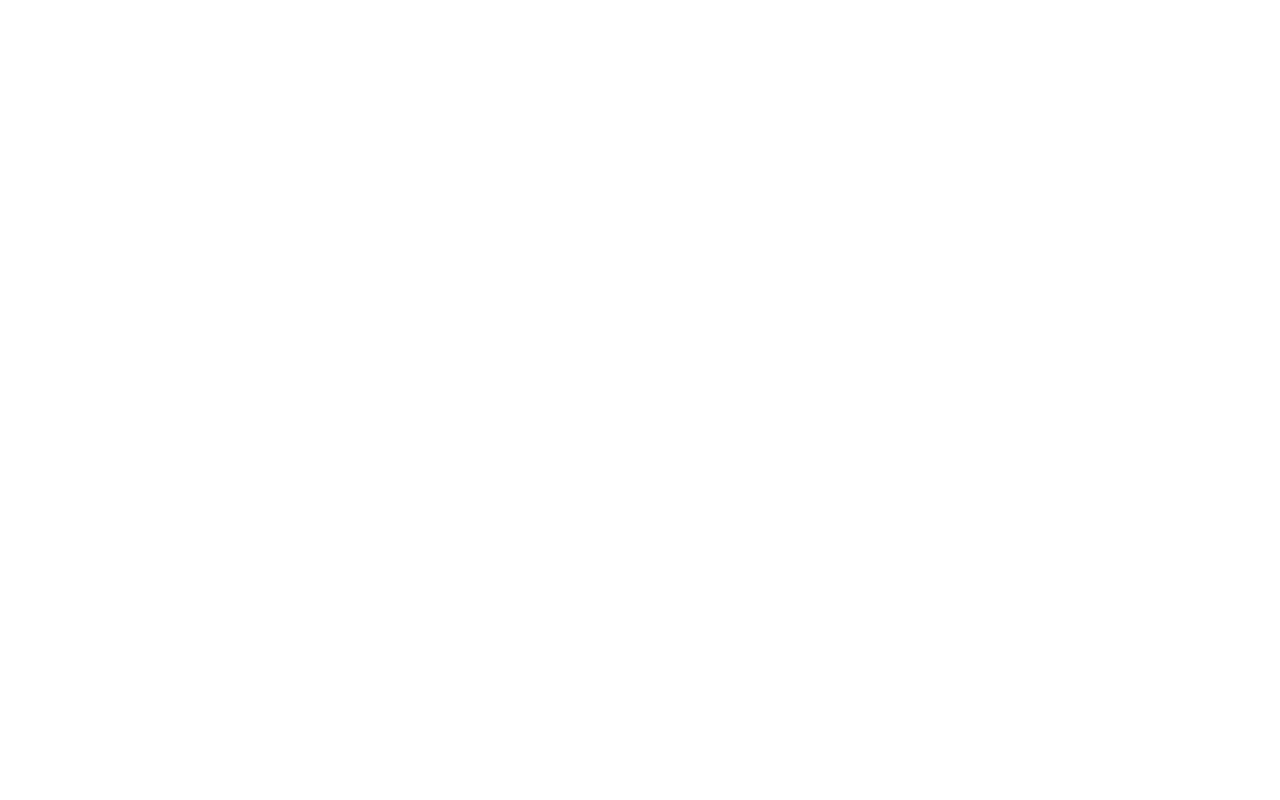
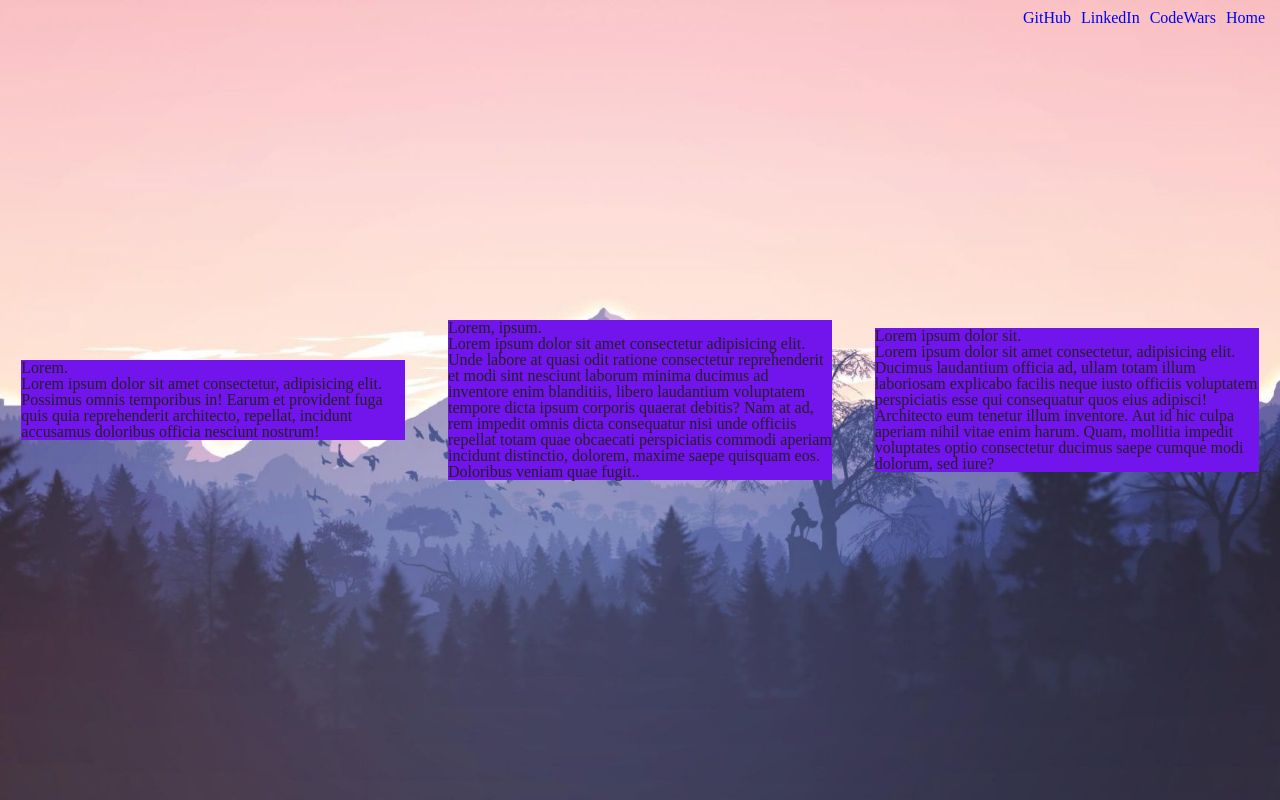
Before and after one commit to EkaterinaBurak/rsschool-cv-1, a plain HTML site: page index.html in a window 1280 px wide. Drawn offline with Linux system fonts and the light colour scheme; a web font is replaced by a local one.

Commit message:
feat: add basic page layout

```diff
--- a/index.html
+++ b/index.html
@@ -5,24 +5,35 @@
     <meta http-equiv="X-UA-Compatible" content="IE=edge">
     <meta name="viewport" content="width=device-width, initial-scale=1.0">
     <link rel="stylesheet" href="./src/styles/css/main.min.css">
+    <link rel="preconnect" href="https://fonts.googleapis.com">
+    <link rel="preconnect" href="https://fonts.gstatic.com" crossorigin>
+    <link href="https://fonts.googleapis.com/css2?family=Glegoo&display=swap" rel="stylesheet">
     <title>CV</title>
 </head>
 <body>
     <div class="wrapper">
         <header class="menu">
             <ul class="menu_list">
-                <li class="menu_link"></li>
-                <li class="menu_link"></li>
-                <li class="menu_link"></li>
-                <li class="menu_link"></li>
+                <li class="menu_item"><a class="menu_link" href="https://github.com/Pavel-Ponomarenko">GitHub</a></li>
+                <li class="menu_item"><a class="menu_link" href="https://www.linkedin.com/in/pavel-fox/">LinkedIn</a></li>
+                <li class="menu_item"><a class="menu_link" href="https://www.codewars.com/users/Pavel-Ponomarenko">CodeWars</a></li>
+                <li class="menu_item"><a class="menu_link" href="#home">Home</a></li>
             </ul>
         </header>
-        <body class="main">
-            <div class="main_box">
-                <h2 class="main_title"></h2>
-                <p class="main_text"></p>
+        <main class="content">
+            <div class="content_box">
+                <h2 class="content_title">Lorem.</h2>
+                <p class="content_text">Lorem ipsum dolor sit amet consectetur, adipisicing elit. Possimus omnis temporibus in! Earum et provident fuga quis quia reprehenderit architecto, repellat, incidunt accusamus doloribus officia nesciunt nostrum!</p>
             </div>
-        </body>
+            <div class="content_box">
+                <h2 class="content_title">Lorem, ipsum.</h2>
+                <p class="content_text">Lorem ipsum dolor sit amet consectetur adipisicing elit. Unde labore at quasi odit ratione consectetur reprehenderit et modi sint nesciunt laborum minima ducimus ad inventore enim blanditiis, libero laudantium voluptatem tempore dicta ipsum corporis quaerat debitis? Nam at ad, rem impedit omnis dicta consequatur nisi unde officiis repellat totam quae obcaecati perspiciatis commodi aperiam incidunt distinctio, dolorem, maxime saepe quisquam eos. Doloribus veniam quae fugit..</p>
+            </div>
+            <div class="content_box">
+                <h2 class="content_title">Lorem ipsum dolor sit.</h2>
+                <p class="content_text">Lorem ipsum dolor sit amet consectetur, adipisicing elit. Ducimus laudantium officia ad, ullam totam illum laboriosam explicabo facilis neque iusto officiis voluptatem perspiciatis esse qui consequatur quos eius adipisci! Architecto eum tenetur illum inventore. Aut id hic culpa aperiam nihil vitae enim harum. Quam, mollitia impedit voluptates optio consectetur ducimus saepe cumque modi dolorum, sed iure?</p>
+            </div>
+        </main>
         <footer class="footer">
 
         </footer>
--- a/src/styles/main.scss
+++ b/src/styles/main.scss
@@ -1 +1,6 @@
 @import "scss/config/reset";
+@import "scss/config/wrapper";
+
+@import "scss/components/content";
+@import "scss/components/footer";
+@import "scss/components/menu";
--- /dev/null
+++ b/src/styles/scss/components/_content.scss
@@ -0,0 +1,12 @@
+.content {
+  display: flex;
+  flex-direction: row;
+  justify-content: space-around;
+  align-items: center;
+  height: 80%;
+
+  &_box {
+    width: 30%;
+    background-color: rgb(114, 20, 236);
+  }
+}
--- /dev/null
+++ b/src/styles/scss/components/_menu.scss
@@ -0,0 +1,14 @@
+.menu {
+  padding: 10px 5px 10px;
+  height: 10%;
+  &_list {
+    display: flex;
+    justify-content: flex-end;
+  }
+  &_item {
+    padding-right: 10px;
+  }
+  &_link {
+    text-decoration: none;
+  }
+}
--- /dev/null
+++ b/src/styles/scss/config/_wrapper.scss
@@ -0,0 +1,5 @@
+.wrapper {
+  height: 100vh;
+  background: url(../../../../src/eRwDMy.jpg) no-repeat center/cover;
+  font-family: "Glegoo", serif;
+}
```
Also changed, not shown: src/eRwDMy.jpg (added), src/styles/css/main.min.css, src/styles/scss/components/_footer.scss (added), 1 other file.
